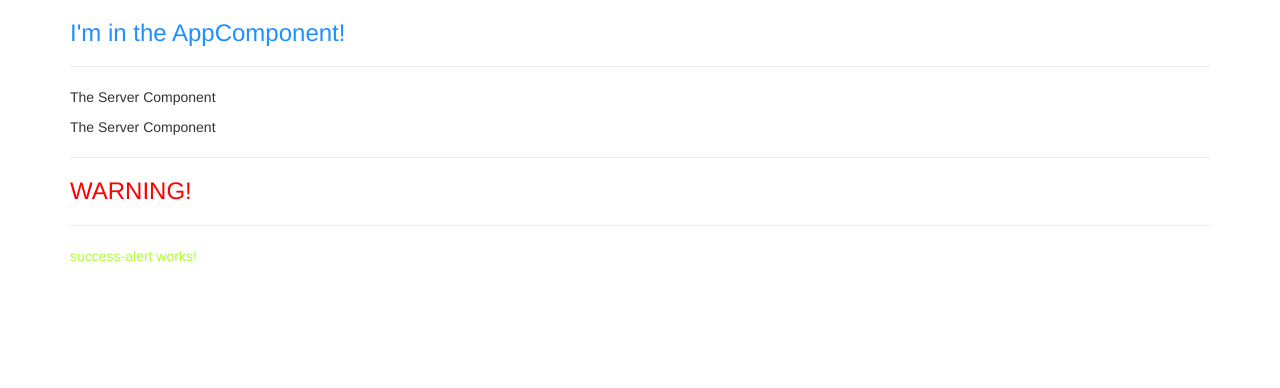
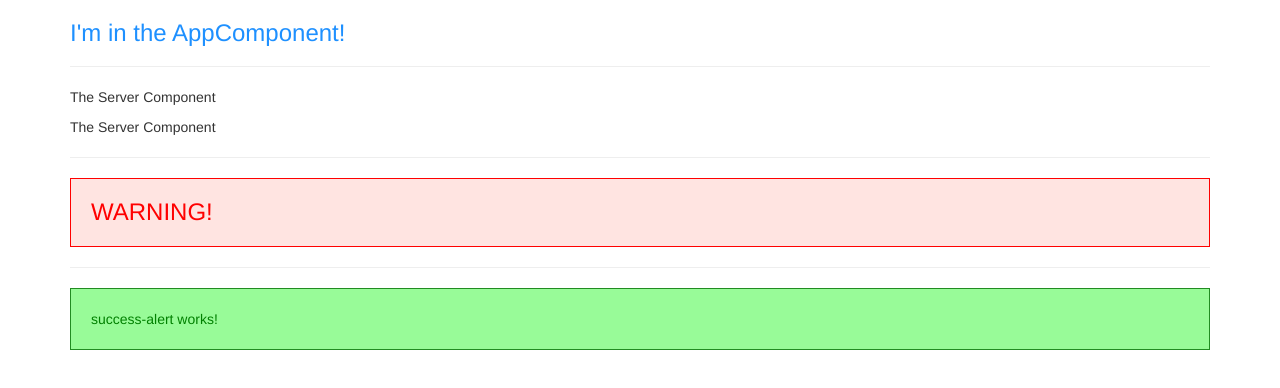
Before and after one commit to matzar/Angular, an Angular app in the folder bootstrap-init/: page / in a window 1280 px wide. Shown: the top 388 px of the page. Built offline with nearby package versions, Linux system fonts and the light colour scheme.

Commit message:
added more css styling to success-alert and warning-alert

```diff
--- a/bootstrap-init/src/app/success-alert/success-alert.component.css
+++ b/bootstrap-init/src/app/success-alert/success-alert.component.css
@@ -1,3 +1,6 @@
 p {
-  color: greenyellow;
+  color: green;
+  padding: 20px;
+  background-color: palegreen;
+  border: 1px solid forestgreen;
 }
--- a/bootstrap-init/src/app/warning-alert/warning-alert.component.ts
+++ b/bootstrap-init/src/app/warning-alert/warning-alert.component.ts
@@ -4,12 +4,15 @@ import { Component } from '@angular/core';
   selector: 'app-warning-alert',
   template: `
     <hr>
-    <h3>WARNING!<\h3>
+    <h3>WARNING!</h3>
     <hr>
   `,
   styles: [`
     h3 {
       color: red;
+      padding: 20px;
+      background-color: mistyrose;
+      border: 1px solid red;
     }
   `]
 })
```
